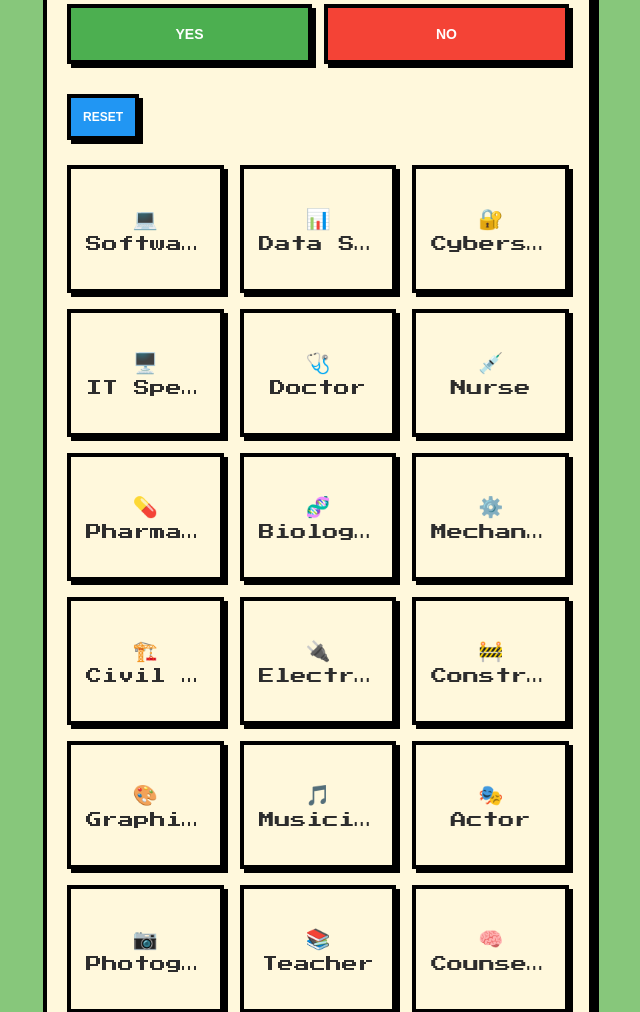
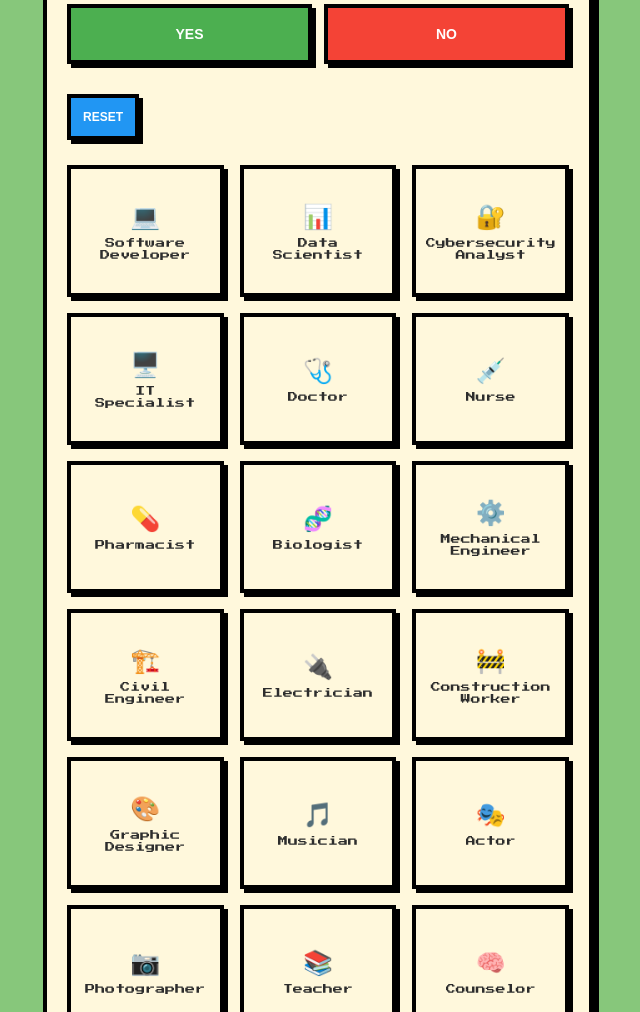
Before and after one commit to jz0n/findmycareer, a Flask app: page / in a window 1280 px wide. Shown: the part 230-1242 px from the top of the page, without its empty margins (322-962 px from the left). Run offline with Flask 3, Linux system fonts and the light colour scheme.

Commit message:
fixed card layout

```diff
--- a/static/style.css
+++ b/static/style.css
@@ -95,18 +95,21 @@ h1 {
     margin-top: 25px;
 }
 
-/* 🧱 CARDS */
+/* 🧱 CARDS (FINAL FIXED VERSION) */
 .card {
     background: #fff8dc;
     border: 4px solid black;
-    padding: 15px;
+    padding: 12px;
+
+    display: flex;
+    flex-direction: column;
+    justify-content: center;
+    align-items: center;
+
+    height: 100px;
     text-align: center;
 
     box-shadow: 4px 4px 0 black;
-
-    word-wrap: break-word;
-    overflow: hidden;
-
     transition: 0.15s;
 }
 
@@ -114,9 +117,22 @@ h1 {
     transform: translateY(-4px);
 }
 
+/* 🔥 TEXT FIX (NO MORE "...") */
+.card .name {
+    font-size: 10px;
+    line-height: 1.2;
+
+    display: -webkit-box;
+    -webkit-line-clamp: 2;
+    -webkit-box-orient: vertical;
+
+    overflow: hidden;
+}
+
+/* Icon tweak */
 .icon {
-    font-size: 20px;
-    margin-bottom: 5px;
+    font-size: 24px;
+    margin-bottom: 6px;
 }
 
 /* Fade animation */
@@ -181,21 +197,6 @@ h1 {
     50% { transform: translateY(-8px); }
 }
 
-/* Prevent wrapping */
-.card .name {
-    white-space: nowrap;
-    overflow: hidden;
-    text-overflow: ellipsis;
-}
-
-/* Make boxes consistent size */
-.card {
-    height: 90px;              /* fixed height */
-    display: flex;
-    flex-direction: column;
-    justify-content: center;
-}
-
 .alt-careers {
     display: flex;
     justify-content: center;
```
